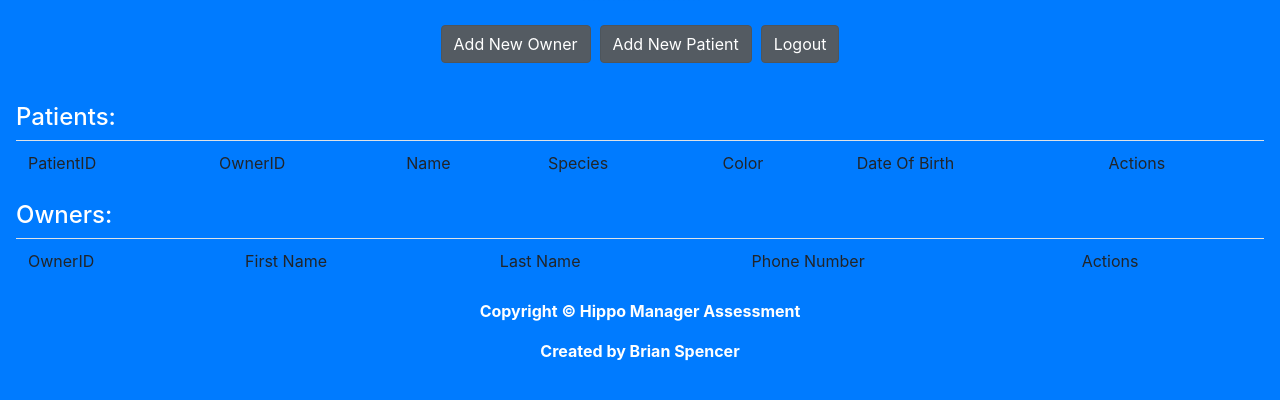
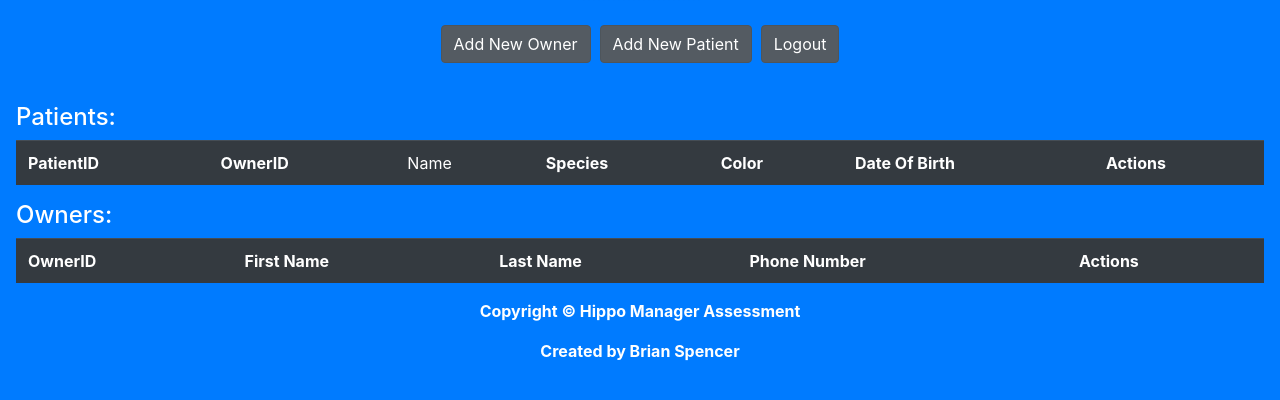
Before and after one commit to BrianASpencer/VeterinarianClinic, a PHP site: page /welcome.php in a window 1280 px wide. Shown: the part 199-599 px from the top of the page. Run offline with PHP 8.4, Linux system fonts and the light colour scheme; the visitor is signed in with stand-in values (Sample User, id 1); data that the repository does not hold is empty.

Commit message:
Add files via upload
Changed table theme.

```diff
--- a/welcome.php
+++ b/welcome.php
@@ -31,8 +31,8 @@ function query($query) {
 
 // this function renders patients from an array as a table
 function renderPatientTable($patients){
-    print "<div class='table-responsive'><table class='table'>";
-    print "<tr><td>PatientID</td><td>OwnerID</td><td>Name</td><td>Species</td><td>Color</td><td>Date Of Birth</td><td>Actions</td></tr>";
+    print "<div class='table-responsive'><table class='table table-dark'>";
+    print "<tr><td class = 'active font-weight-bold'>PatientID</td><td class = 'active font-weight-bold'>OwnerID</td><td>Name</td><td class = 'active font-weight-bold'>Species</td><td class = 'active font-weight-bold'>Color</td><td class = 'active font-weight-bold'>Date Of Birth</td><td class = 'active font-weight-bold'>Actions</td></tr>";
     foreach($patients as $row){
         $pid = htmlspecialchars($row['pid']);
         $oid = htmlspecialchars($row['ownerID']);
@@ -40,21 +40,21 @@ function renderPatientTable($patients){
         $species = htmlspecialchars($row['species']);
         $color = htmlspecialchars($row['color']);
         $dateOfBirth = $row['dOB'];
-        print "<tr><td>$pid</td><td>$oid</td><td>$name</td><td>$species</td><td>$color</td><td>$dateOfBirth</td><td><div><a href ='welcome.php?editpid=$pid' class='btn btn-secondary active' role='button' aria-pressed='true'>Edit</a>  <a href ='welcome.php?deletepid=$pid' class='btn btn-secondary active' role='button' aria-pressed='true'>Delete</a></div></tr>";
+        print "<tr><td>$pid</td><td>$oid</td><td>$name</td><td>$species</td><td>$color</td><td>$dateOfBirth</td><td><div><a href ='welcome.php?editpid=$pid' class='btn btn-primary active' role='button' aria-pressed='true'>Edit</a>  <a href ='welcome.php?deletepid=$pid' class='btn btn-primary active' role='button' aria-pressed='true'>Delete</a></div></tr>";
     }
     print "</table></div>";
 }
 
 // this function renders owners from an array as a table
 function renderOwnerTable($patients){
-    print "<div class='table-responsive'><table class='table'>";
-    print "<tr><td>OwnerID</td><td>First Name</td><td>Last Name</td><td>Phone Number</td><td>Actions</td></tr>";
+    print "<div class='table-responsive'><table class='table table-dark'>";
+    print "<tr><td class = 'active font-weight-bold'>OwnerID</td><td class = 'active font-weight-bold'>First Name</td><td class = 'active font-weight-bold'>Last Name</td><td class = 'active font-weight-bold'>Phone Number</td><td class = 'active font-weight-bold'>Actions</td></tr>";
     foreach($patients as $row){
         $oid = htmlspecialchars($row['oid']);
         $fname = htmlspecialchars($row['fName']);
         $lname = htmlspecialchars($row['lName']);
         $phone = htmlspecialchars($row['phoneNum']);
-        print "<tr><td>$oid</td><td>$fname</td><td>$lname</td><td>$phone</td><td><div><a href ='welcome.php?editoid=$oid' class='btn btn-secondary active' role='button' aria-pressed='true'>Edit</a>  <a href ='welcome.php?deleteoid=$oid' class='btn btn-secondary active' role='button' aria-pressed='true'>Delete</a></div></tr>";
+        print "<tr><td>$oid</td><td>$fname</td><td>$lname</td><td>$phone</td><td><div><a href ='welcome.php?editoid=$oid' class='btn btn-primary active' role='button' aria-pressed='true'>Edit</a>  <a href ='welcome.php?deleteoid=$oid' class='btn btn-primary active' role='button' aria-pressed='true'>Delete</a></div></tr>";
     }
     print "</table></div>";
 }
```
